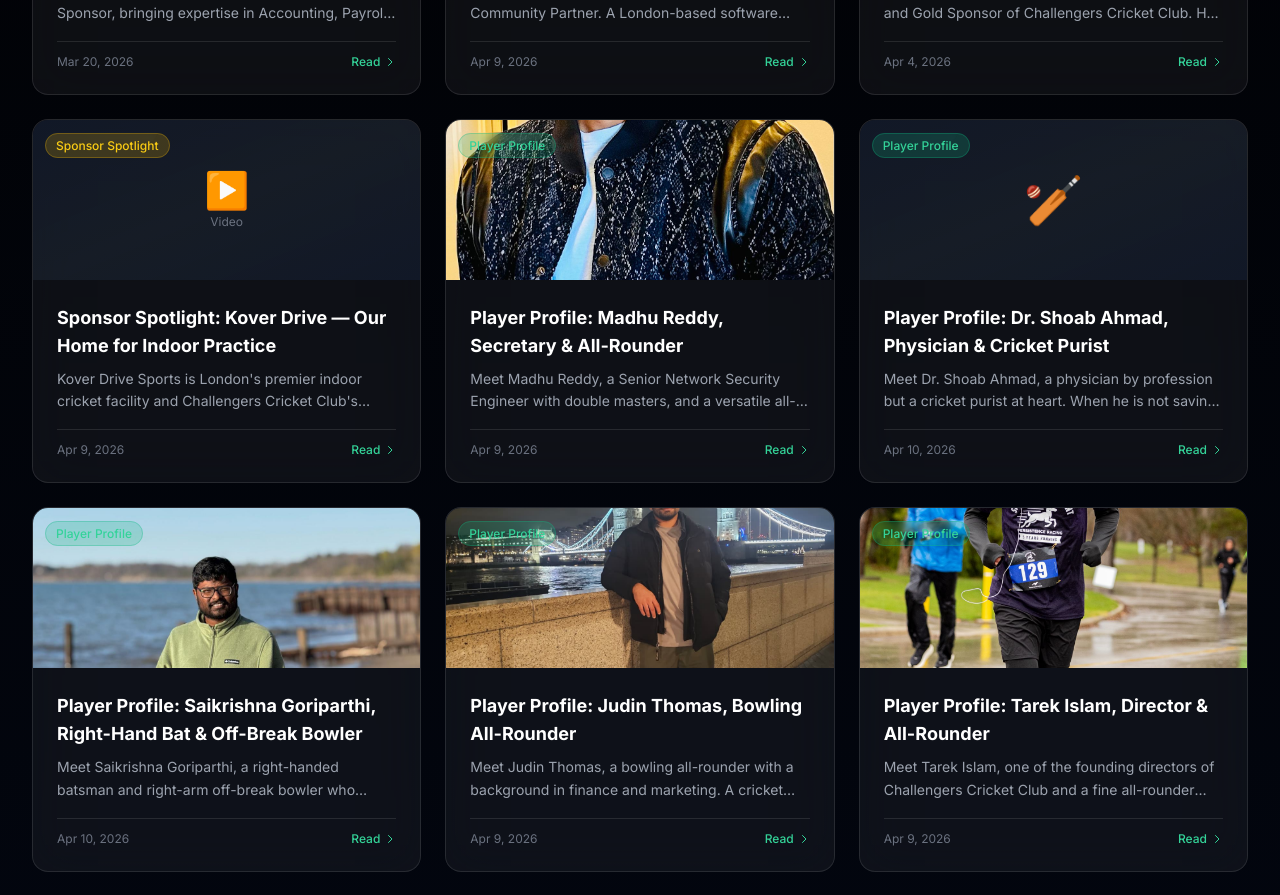
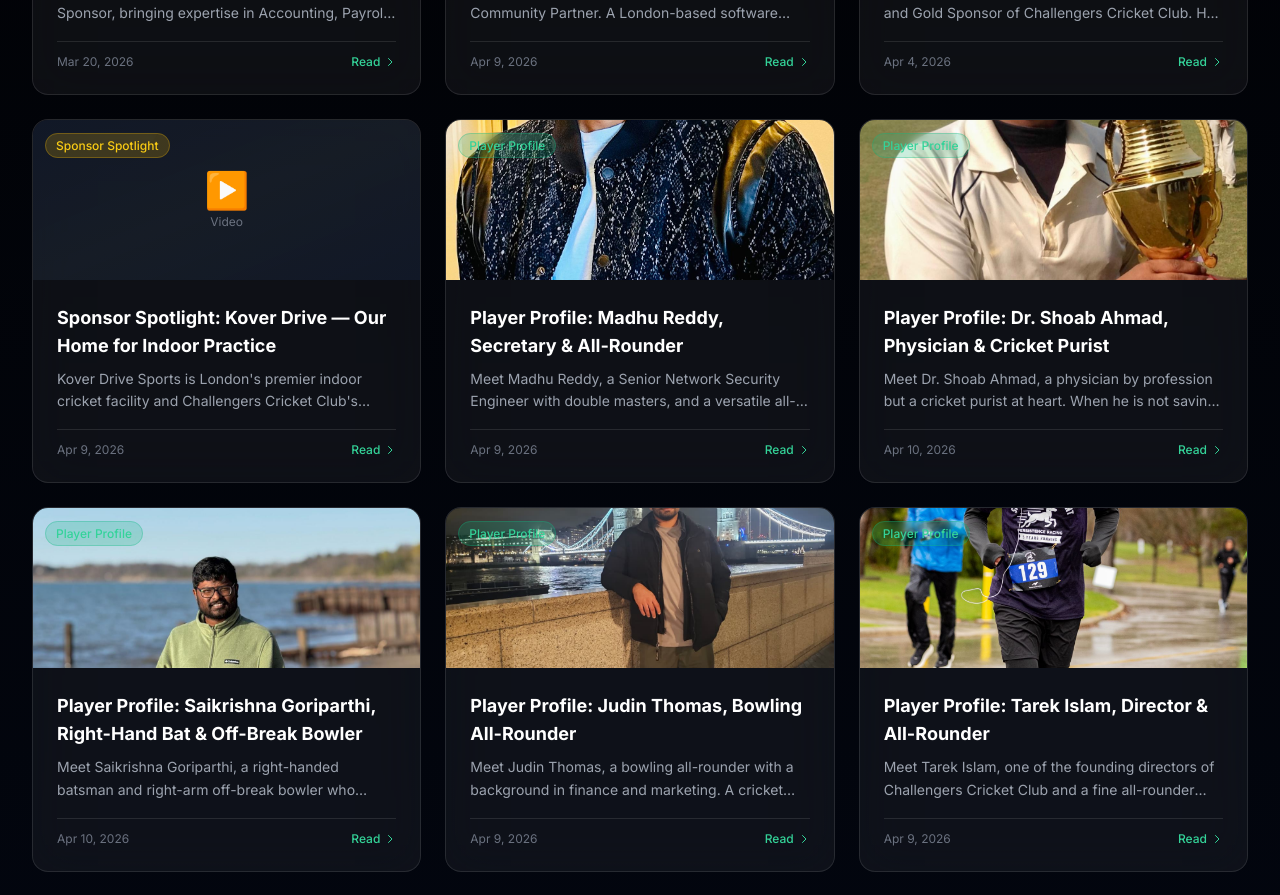
Before and after one commit to msaad7777/Challengers-cc, a Next.js app: page /blog in a window 1280 px wide. Shown: the part 1520-2415 px from the top of the page. Built offline with nearby package versions, Linux system fonts and the light colour scheme.

Commit message:
Add Dr. Shoab Ahmad photo to player profile
Co-Authored-By: Claude Opus 4.6 (1M context) <noreply@anthropic.com>

```diff
--- a/app/blog/data.ts
+++ b/app/blog/data.ts
@@ -481,6 +481,7 @@ export const blogPosts: BlogPost[] = [
     excerpt:
       'Meet Dr. Shoab Ahmad, a physician by profession but a cricket purist at heart. When he is not saving lives, he is out on the field doing what he loves most.',
     content: `
+
       <p class="text-gray-300 text-lg leading-relaxed mb-6">
         Not every cricketer walks onto the field after a shift at the hospital. <strong class="text-white">Dr. Shoab Ahmad</strong>
         does. A physician by profession and a cricket purist at heart, Shoab brings a unique blend of precision,
@@ -529,7 +530,7 @@ export const blogPosts: BlogPost[] = [
     category: 'Player Profile',
     author: 'Challengers CC',
     date: '2026-04-10',
-    image: null,
+    image: '/DrShoab-Ahmad.jpeg',
     video: null,
     featured: false,
   },
```
Also changed, not shown: public/DrShoab-Ahmad.jpeg (added).
